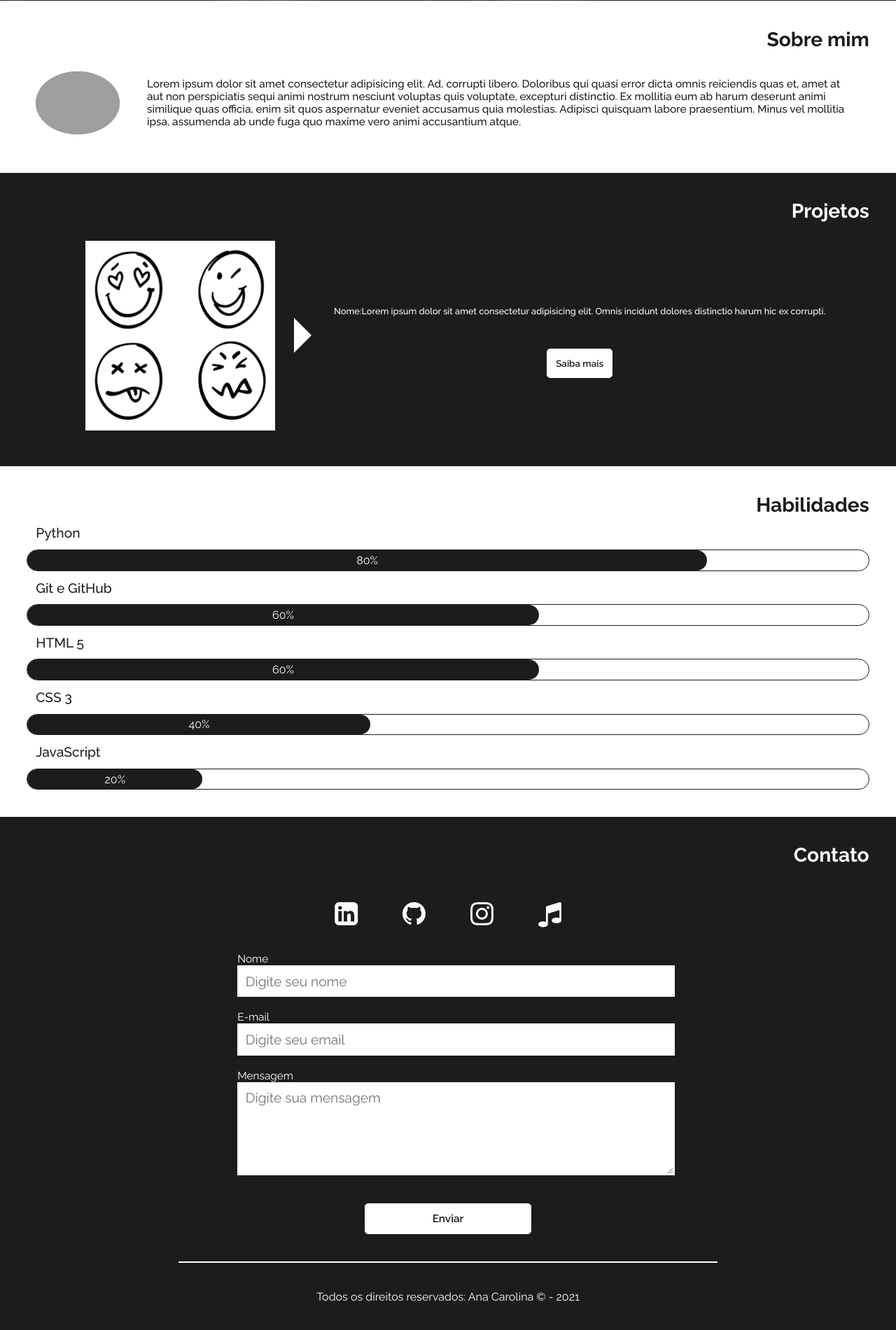
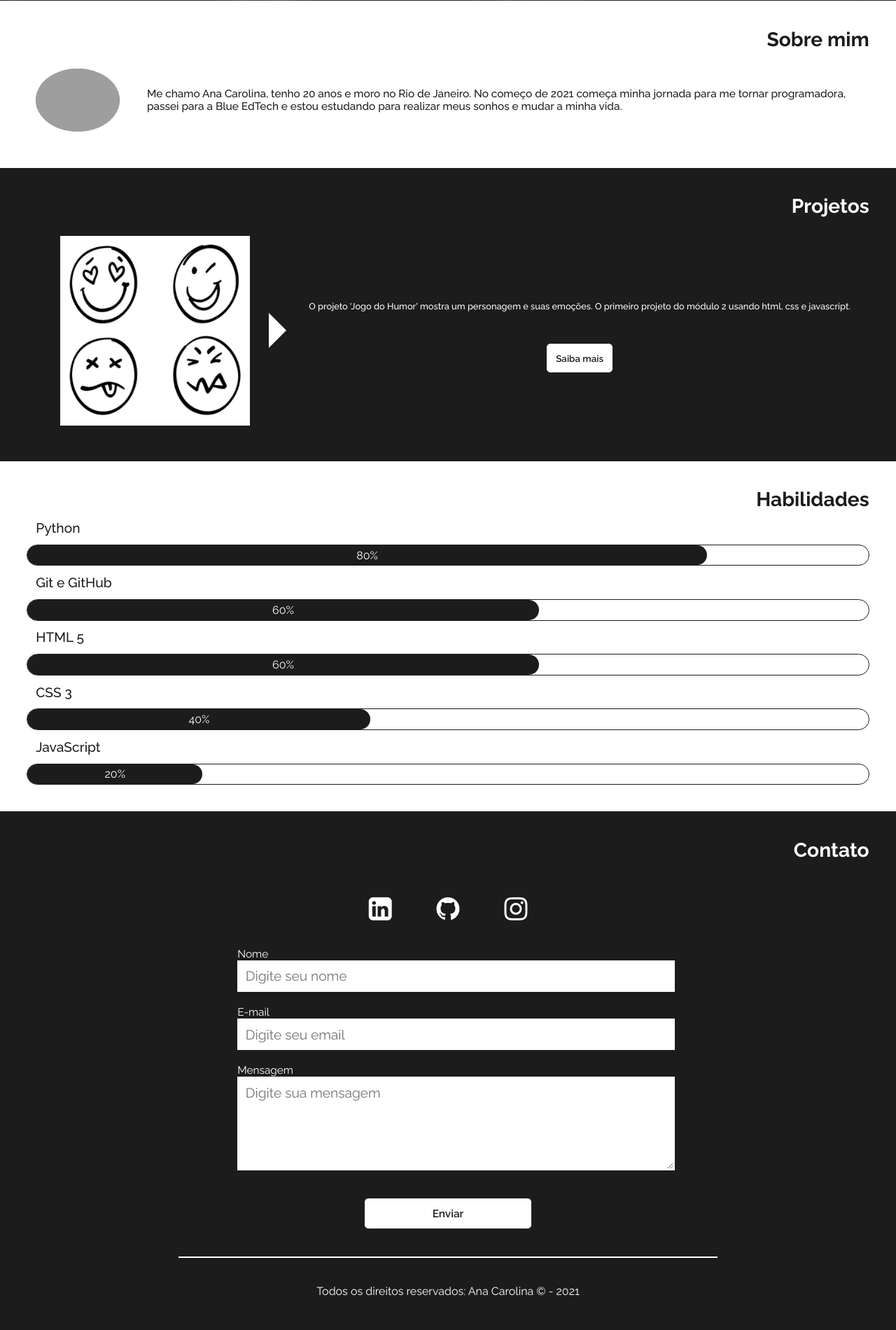
Before and after one commit to GarconeAna/portfolio, a Flask app: page / in a window 1280 px wide. Shown: the part 625-2525 px from the top of the page at 70% size. After the commit the page ends 2476 px from the top, so only its background shows below. Run offline with Flask 2, Linux system fonts and the light colour scheme; grey boxes are pictures that could not be loaded.

Commit message:
projeto atualizado com minhas informações

```diff
--- a/static/js/script.js
+++ b/static/js/script.js
@@ -15,38 +15,38 @@ let mensagemOk = false
 elementoBotao.addEventListener('click', () =>{
   if(elementoBotao.value == 'primeiro'){
     elementoImagem.src = '../static/img/portfolio.png'
-    elementoProjeto.innerText = 'Lorem ipsum dolor sit amet consectetur adipisicing elit. Omnis incidunt dolores distinctio harum hic ex corrupti.'
-    elementoLink.href = 'https://github.com'
+    elementoProjeto.innerText = "O projeto 'Portfolio' é este site. O site foi usado tudo o que aprendi no módulo 2 e python do módulo 1 e no final o deploy."
+    elementoLink.href = 'https://github.com/GarconeAna/portfolio'
     elementoBotao.value = 'segundo'
 
   } else if(elementoBotao.value == 'segundo'){
     elementoImagem.src = '../static/img/crime-scene.png'
-    elementoProjeto.innerText = 'Lorem ipsum dolor sit amet consectetur adipisicing elit. Omnis incidunt dolores distinctio harum hic ex corrupti.'
-    elementoLink.href = 'https://github.com'
+    elementoProjeto.innerText = "O projeto 'Jogo do Detetive' em python. Primeiro projeto do módulo 1, as perguntas feitas retorna sua classificação no crime"
+    elementoLink.href = 'https://github.com/GarconeAna/blueVS/blob/master/anaCarolinaGarcone-bluemod1-projeto1/projeto1Vscode-anaCarolinaGarcone.py'
     elementoBotao.value = 'terceiro'
 
   } else if(elementoBotao.value == 'terceiro'){
     elementoImagem.src = '../static/img/vote.png'
-    elementoProjeto.innerText = 'Lorem ipsum dolor sit amet consectetur adipisicing elit. Omnis incidunt dolores distinctio harum hic ex corrupti.'
-    elementoLink.href = 'https://github.com'
+    elementoProjeto.innerText = "O projeto 'Votação' feito em python, recebe os votos de três candidatos e no final mostra os resultados, simulando uma urna."
+    elementoLink.href = 'https://github.com/GarconeAna/blueVS/blob/master/anaCarolinaGarcone-bluemod1-projeto3/projeto3-anaCarolinaGarcone.py'
     elementoBotao.value = 'quarto'
 
   } else if(elementoBotao.value == 'quarto'){
     elementoImagem.src = '../static/img/jokenpo.png'
-    elementoProjeto.innerText = 'Lorem ipsum dolor sit amet consectetur adipisicing elit. Omnis incidunt dolores distinctio harum hic ex corrupti.'
-    elementoLink.href = 'https://github.com'
+    elementoProjeto.innerText = "O projeto 'Jokênpo' em python, é o jogo pedra, papel ou tesoura. Escolha quantas rodadas e no final saiba o grande vencedor."
+    elementoLink.href = 'https://github.com/GarconeAna/blueVS/blob/master/anaCarolinaGarcone-bluemod1-projeto2/projeto2-anaCarolinaGarcone.py'
     elementoBotao.value = 'quinto'
 
   } else if(elementoBotao.value == 'quinto'){
     elementoImagem.src = '../static/img/choice.png'
-    elementoProjeto.innerText = 'Lorem ipsum dolor sit amet consectetur adipisicing elit. Omnis incidunt dolores distinctio harum hic ex corrupti.'
-    elementoLink.href = 'https://github.com'
+    elementoProjeto.innerText = "O projeto 'Comeu Morreu' em python, é um jogo interativo feito em grupo onde cada uma das escolhas tem resultados diferente."
+    elementoLink.href = 'https://github.com/guilherme-correa-s/projeto-final'
     elementoBotao.value = 'sexto'
 
   } else {
     elementoImagem.src = '../static/img/face.png'
-    elementoProjeto.innerText = 'Lorem ipsum dolor sit amet consectetur adipisicing elit. Omnis incidunt dolores distinctio harum hic ex corrupti.'
-    elementoLink.href = 'https://github.com'
+    elementoProjeto.innerText = "O projeto 'Jogo do Humor' mostra um personagem e suas emoções. O primeiro projeto do módulo 2 usando html, css e javascript."
+    elementoLink.href = 'https://github.com/GarconeAna/personagem'
     elementoBotao.value = 'primeiro'
   }
 })
--- a/templates/index.html
+++ b/templates/index.html
@@ -3,7 +3,7 @@
    <head>
       <meta charset="UTF-8">
       <meta name="viewport" content="width=device-width, initial-scale=1.0">
-      <title>Portfólio</title>
+      <title>Ana Carolina</title>
       <link rel="stylesheet" href="../static/css/style.css">
       <link rel="stylesheet" href="https://stackpath.bootstrapcdn.com/font-awesome/4.7.0/css/font-awesome.min.css">
 
@@ -27,7 +27,7 @@
          <h2>Sobre mim</h2>
          <div>
             <img src="../static/img/perfilq.png" alt="Foto perfil da Ana">
-            <p>Lorem ipsum dolor sit amet consectetur adipisicing elit. Ad, corrupti libero. Doloribus qui quasi error dicta omnis reiciendis quas et, amet at aut non perspiciatis sequi animi nostrum nesciunt voluptas quis voluptate, excepturi distinctio. Ex mollitia eum ab harum deserunt animi similique quas officia, enim sit quos aspernatur eveniet accusamus quia molestias. Adipisci quisquam labore praesentium. Minus vel mollitia ipsa, assumenda ab unde fuga quo maxime vero animi accusantium atque.</p>
+            <p>Me chamo Ana Carolina, tenho 20 anos e moro no Rio de Janeiro. No começo de 2021 começa minha jornada para me tornar programadora, passei para a Blue EdTech e estou estudando para realizar meus sonhos e mudar a minha vida.</p>
          </div>
       </section>
 
@@ -37,13 +37,13 @@
          <div id="bloco-projeto">
 
             <div id="img-div">
-               <img id="imagem" src="../static/img/face.png" alt="">
+               <img id="imagem" src="../static/img/face.png" alt="Foto representando o projeto">
                <div value="primeiro" id="alterar-projeto"></div>
             </div>
 
             <div id="sobre-button">
-               <h3>Nome:<span id="sobre">Lorem ipsum dolor sit amet consectetur adipisicing elit. Omnis incidunt dolores distinctio harum hic ex corrupti.</span></h3>
-               <a href="https://github.com/GarconeAna" target="_blank" id="alterar-link"><button>Saiba mais</button></a>
+               <h3><span id="sobre">O projeto 'Jogo do Humor' mostra um personagem e suas emoções. O primeiro projeto do módulo 2 usando html, css e javascript.</span></h3>
+               <a href="https://github.com/GarconeAna/personagem" target="_blank" id="alterar-link"><button>Saiba mais</button></a>
             </div>
 
             <!-- <div value="primeiro" id="alterar-projeto"></div> -->
@@ -82,13 +82,13 @@
       <section id="contato">
          <h2>Contato</h2>
          <div id="icons">
-            <a href="" target="_blank"><i class="fa fa-linkedin-square" aria-hidden="true"></i></a>
+            <a href="https://www.linkedin.com/in/anagarcone/" target="_blank"><i class="fa fa-linkedin-square" aria-hidden="true"></i></a>
 
-            <a href="" target="_blank"><i class="fa fa-github" aria-hidden="true"></i></a>
+            <a href="https://github.com/GarconeAna" target="_blank"><i class="fa fa-github" aria-hidden="true"></i></a>
 
-            <a href="" target="_blank"><i class="fa fa-instagram" aria-hidden="true"></i></a>
+            <a href="https://www.instagram.com/g.anacarolina_/" target="_blank"><i class="fa fa-instagram" aria-hidden="true"></i></a>
 
-            <a href="" target="_blank"> <i class="fa fa-music" aria-hidden="true"></i></a>
+            <!-- <a href="" target="_blank"> <i class="fa fa-music" aria-hidden="true"></i></a> -->
          </div>
 
          <div>
--- a/templates/send.html
+++ b/templates/send.html
@@ -6,7 +6,7 @@
   <meta name="viewport" content="width=device-width, initial-scale=1.0">
   <link rel="stylesheet" href="../static/css/send.css">
   <link rel="stylesheet" href="https://stackpath.bootstrapcdn.com/font-awesome/4.7.0/css/font-awesome.min.css">
-  <title>Send</title>
+  <title>Ana Carolina|Send</title>
 </head>
 <body>
   <section id='success'>
```
